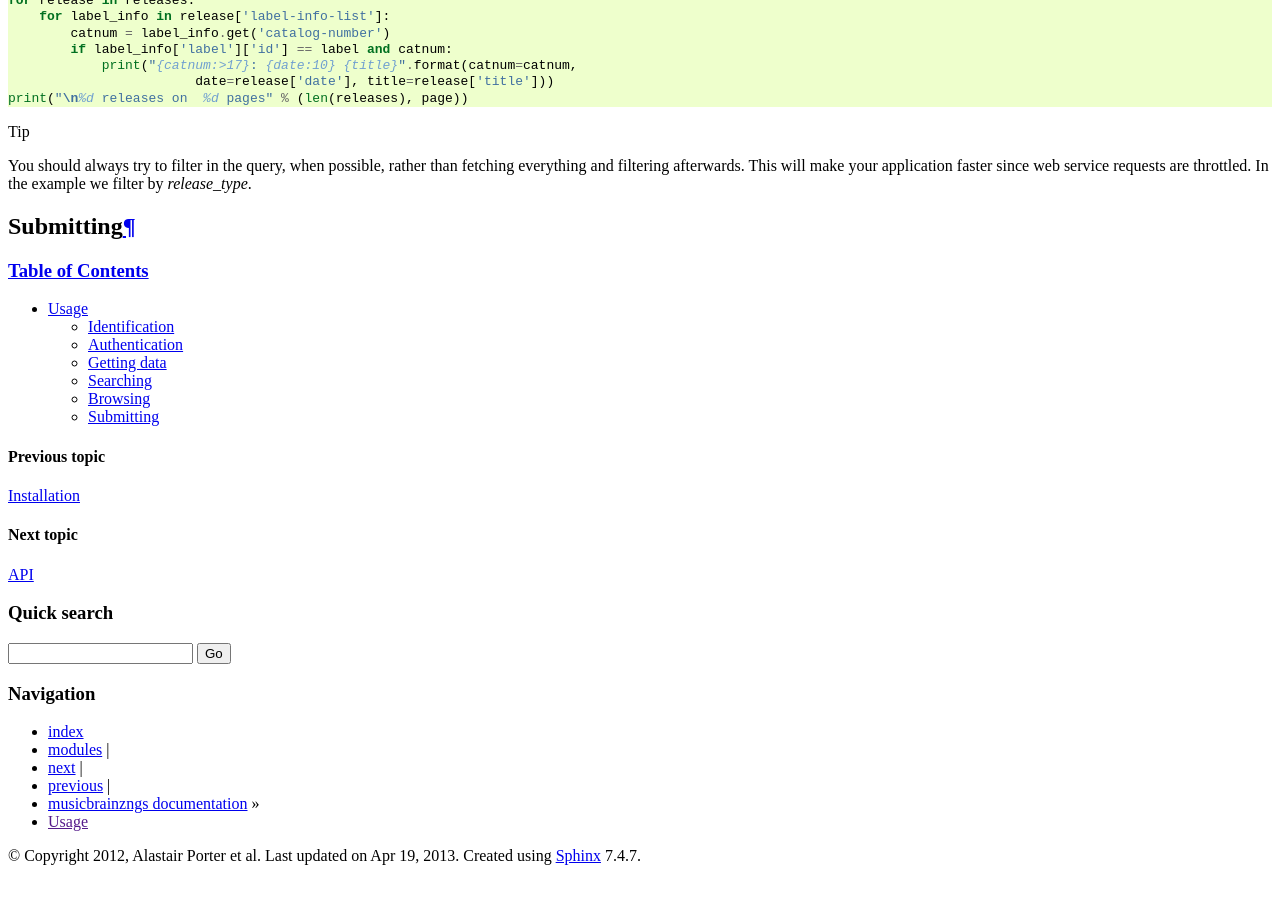
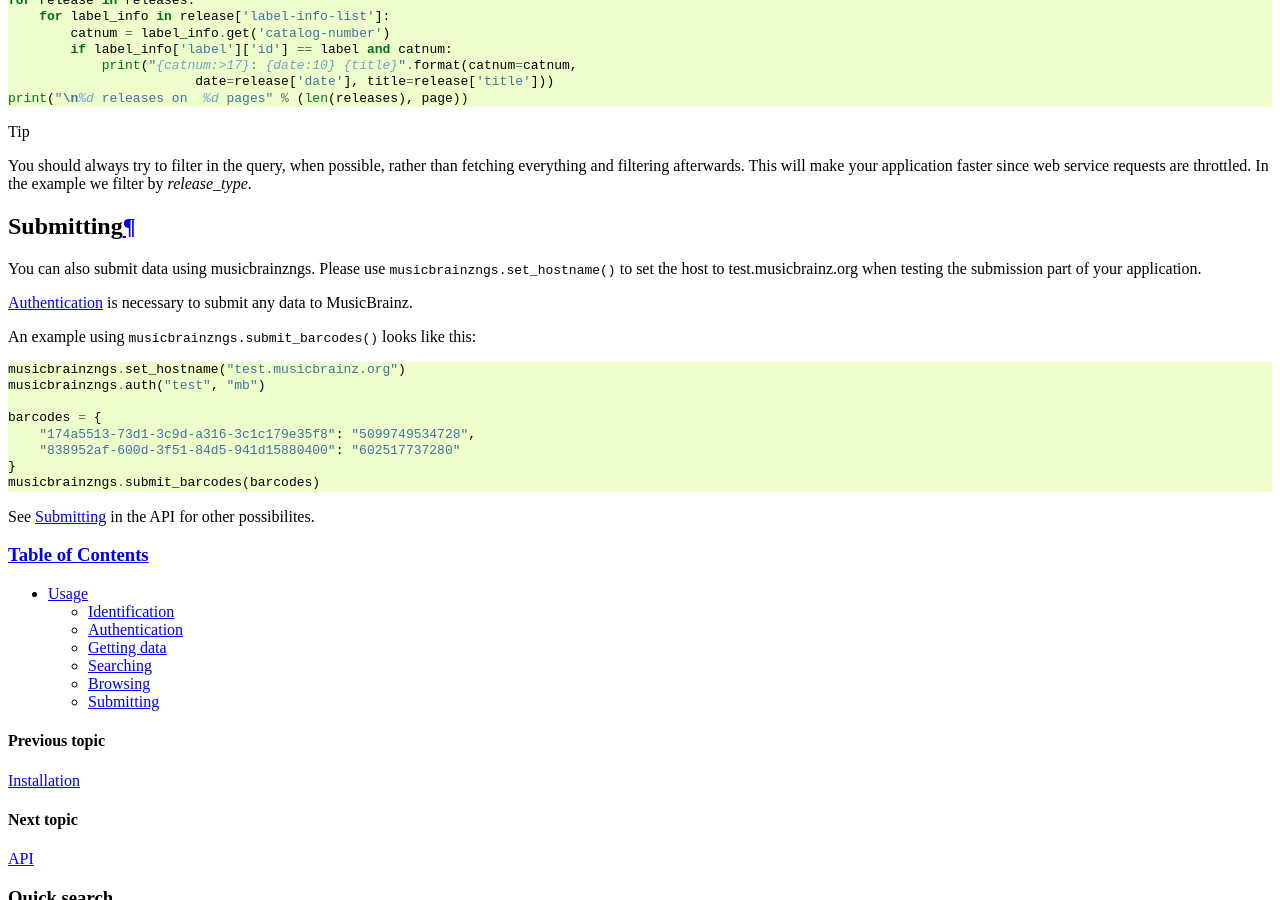
Before and after one commit to alastair/python-musicbrainzngs, a Sphinx documentation site: the page built from docs/usage.rst, in a window 1280 px wide and 900 px high, scrolled down 1860 px. Built offline with Sphinx 7.4.7, drawn with Linux system fonts in a browser that asks for light colours; the version number could not be read and is left out; before the commit the page ends 2733 px from its top, so only the background shows below that.

Commit message:
add submission usage
I chose barcode submission because that is some data that can be
extracted by hand and not as subjective as tags.
Collection examples don't work well,
since the test user has no collections.

Signed-off-by: Johannes Dewender <github@JonnyJD.net>

```diff
--- a/docs/usage.rst
+++ b/docs/usage.rst
@@ -134,3 +134,22 @@
 
 Submitting
 ----------
+
+You can also submit data using musicbrainzngs.
+Please use :func:`musicbrainzngs.set_hostname` to set the host to
+test.musicbrainz.org when testing the submission part of your application.
+
+`Authentication`_ is necessary to submit any data to MusicBrainz.
+
+An example using :func:`musicbrainzngs.submit_barcodes` looks like this::
+
+  musicbrainzngs.set_hostname("test.musicbrainz.org")
+  musicbrainzngs.auth("test", "mb")
+
+  barcodes = {
+      "174a5513-73d1-3c9d-a316-3c1c179e35f8": "5099749534728",
+      "838952af-600d-3f51-84d5-941d15880400": "602517737280"
+  }
+  musicbrainzngs.submit_barcodes(barcodes)
+
+See `Submitting`_ in the API for other possibilites.
```
